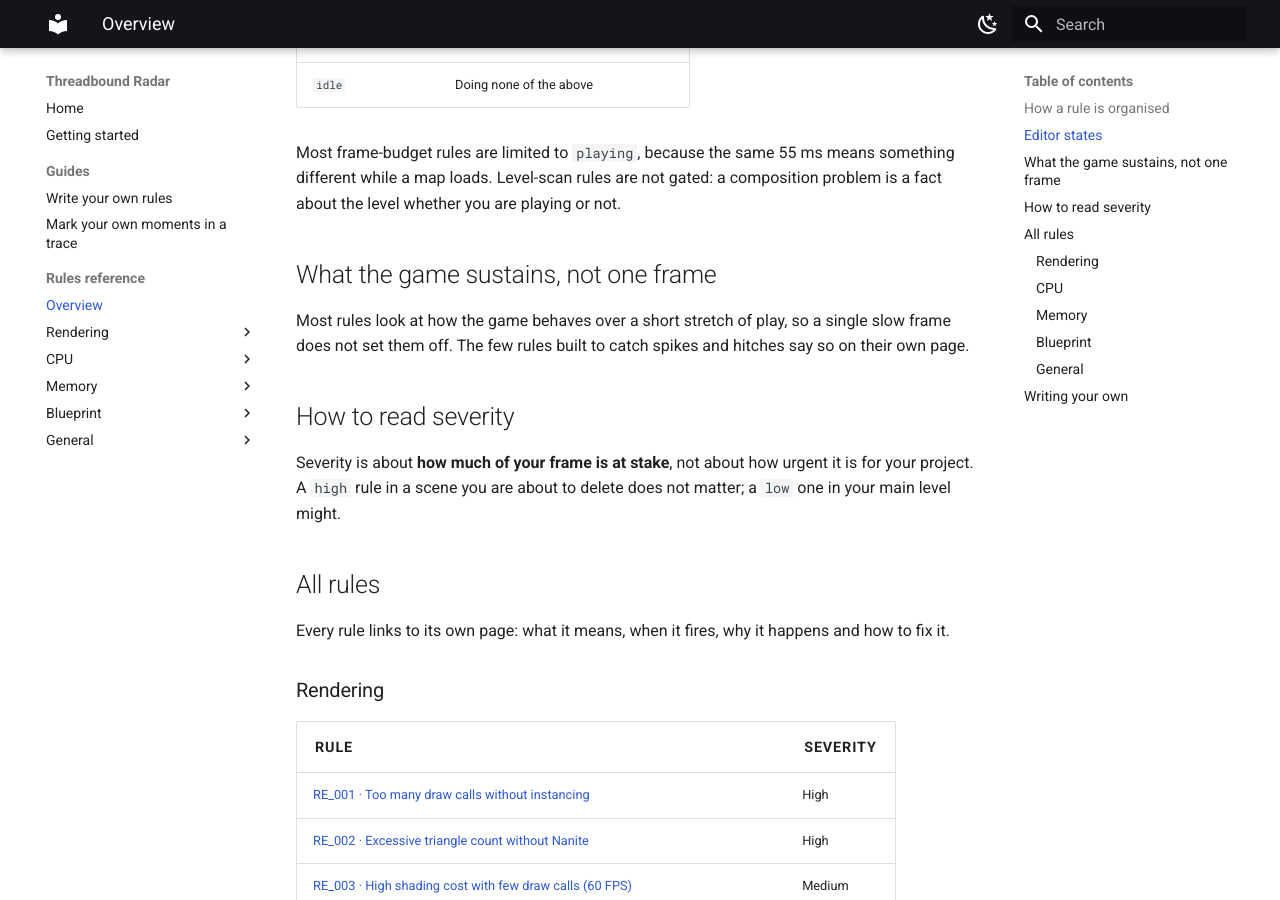
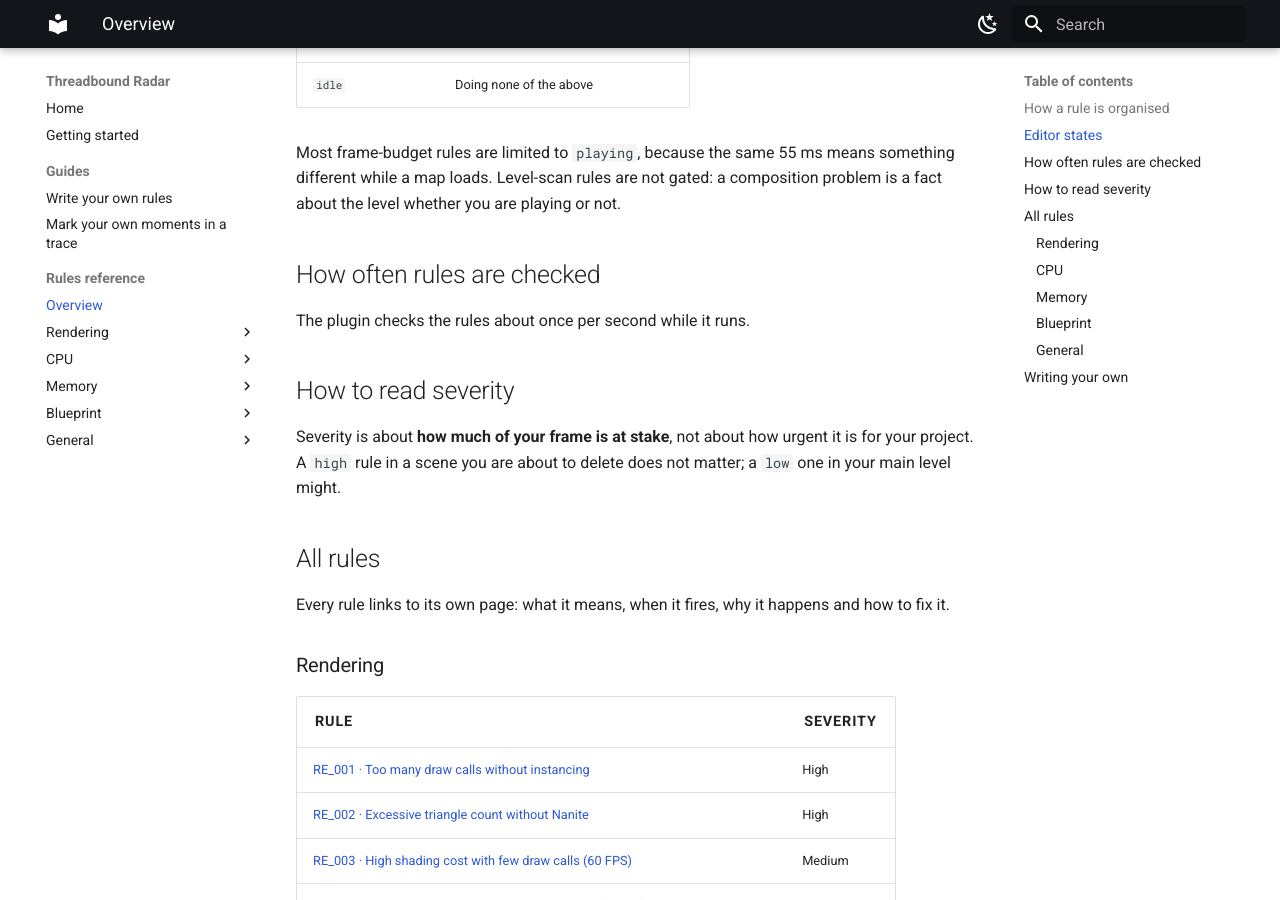
Before and after one commit to threadboundradar/threadboundradar.github.io, an MkDocs documentation site: the page built from docs/rules/index.md, in a window 1280 px wide and 900 px high, scrolled down 966 px. Built offline with MkDocs 1.6.1 and Material for MkDocs 9.7.7, drawn with Linux system fonts in a browser that asks for light colours.

Commit message:
El indice de reglas ya no afirma que se promedia
Las reglas se evaluan una vez por segundo contra el ultimo cuadro, no
contra un promedio, asi que la frase anterior era falsa. Queda solo la
frecuencia hasta decidir en el plugin que valor deben juzgar.

Co-Authored-By: Claude Opus 5 <noreply@anthropic.com>

```diff
--- a/docs/rules/index.md
+++ b/docs/rules/index.md
@@ -30,10 +30,9 @@ Most frame-budget rules are limited to `playing`, because the same 55 ms means s
 while a map loads. Level-scan rules are not gated: a composition problem is a fact about the level
 whether you are playing or not.
 
-## What the game sustains, not one frame
+## How often rules are checked
 
-Most rules look at how the game behaves over a short stretch of play, so a single slow frame does not
-set them off. The few rules built to catch spikes and hitches say so on their own page.
+The plugin checks the rules about once per second while it runs.
 
 ## How to read severity
 
```
